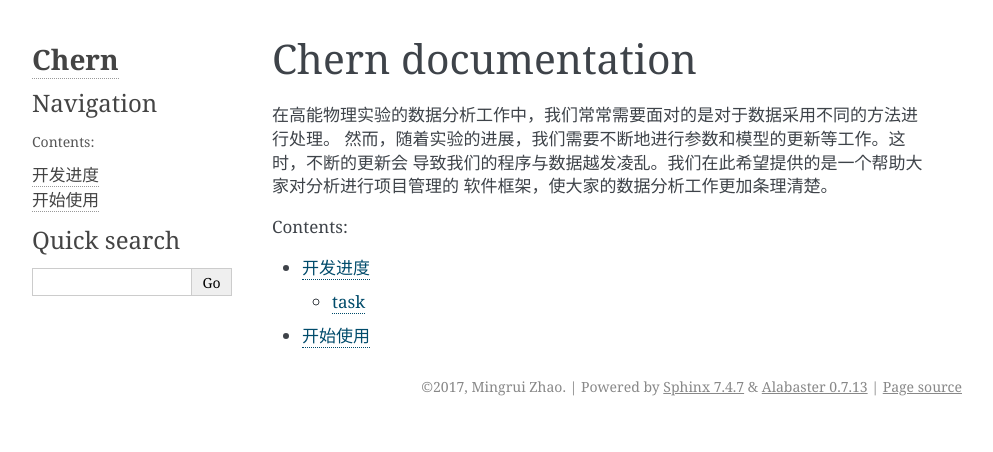
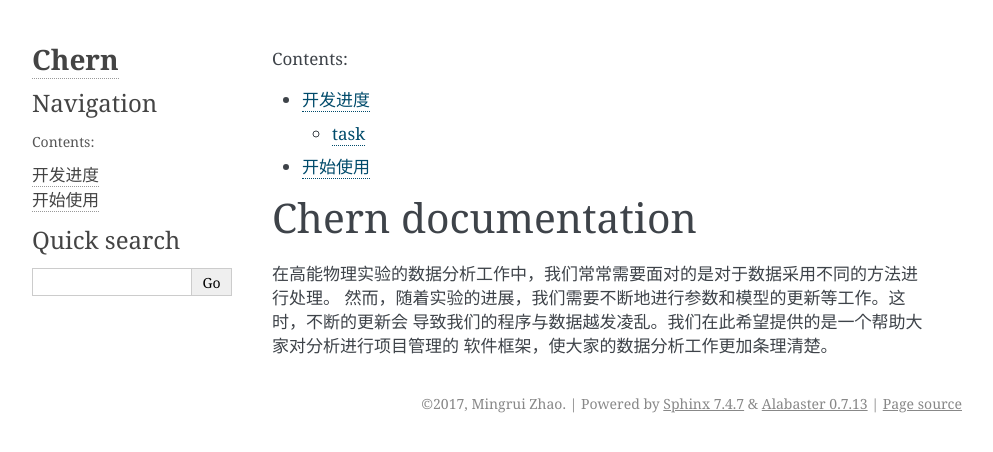
Before and after one commit to zhaomr13/Chern, a Sphinx documentation site: the page built from doc/source/index.rst, in a window 1280 px wide. Shown: the top 452 px of the page, without its empty margins (148-1141 px from the left). Built offline with Sphinx 7.4.7, drawn with Linux system fonts in a browser that asks for light colours; pages that are not in the unit, such as notebooks, are missing from menus; part of the change alters nothing that is shown.

```diff
--- a/doc/source/index.rst
+++ b/doc/source/index.rst
@@ -2,14 +2,6 @@
    sphinx-quickstart on Sat Jul 15 19:59:40 2017.
    You can adapt this file completely to your liking, but it should at least
    contain the root `toctree` directive.
-
-Chern documentation
-=================================
-在高能物理实验的数据分析工作中，我们常常需要面对的是对于数据采用不同的方法进行处理。
-然而，随着实验的进展，我们需要不断地进行参数和模型的更新等工作。这时，不断的更新会
-导致我们的程序与数据越发凌乱。我们在此希望提供的是一个帮助大家对分析进行项目管理的
-软件框架，使大家的数据分析工作更加条理清楚。
-
 
 .. toctree::
    :maxdepth: 2
@@ -18,3 +10,11 @@ Chern documentation
    index
    schedule
    start
+
+
+Chern documentation
+=================================
+在高能物理实验的数据分析工作中，我们常常需要面对的是对于数据采用不同的方法进行处理。
+然而，随着实验的进展，我们需要不断地进行参数和模型的更新等工作。这时，不断的更新会
+导致我们的程序与数据越发凌乱。我们在此希望提供的是一个帮助大家对分析进行项目管理的
+软件框架，使大家的数据分析工作更加条理清楚。
```
